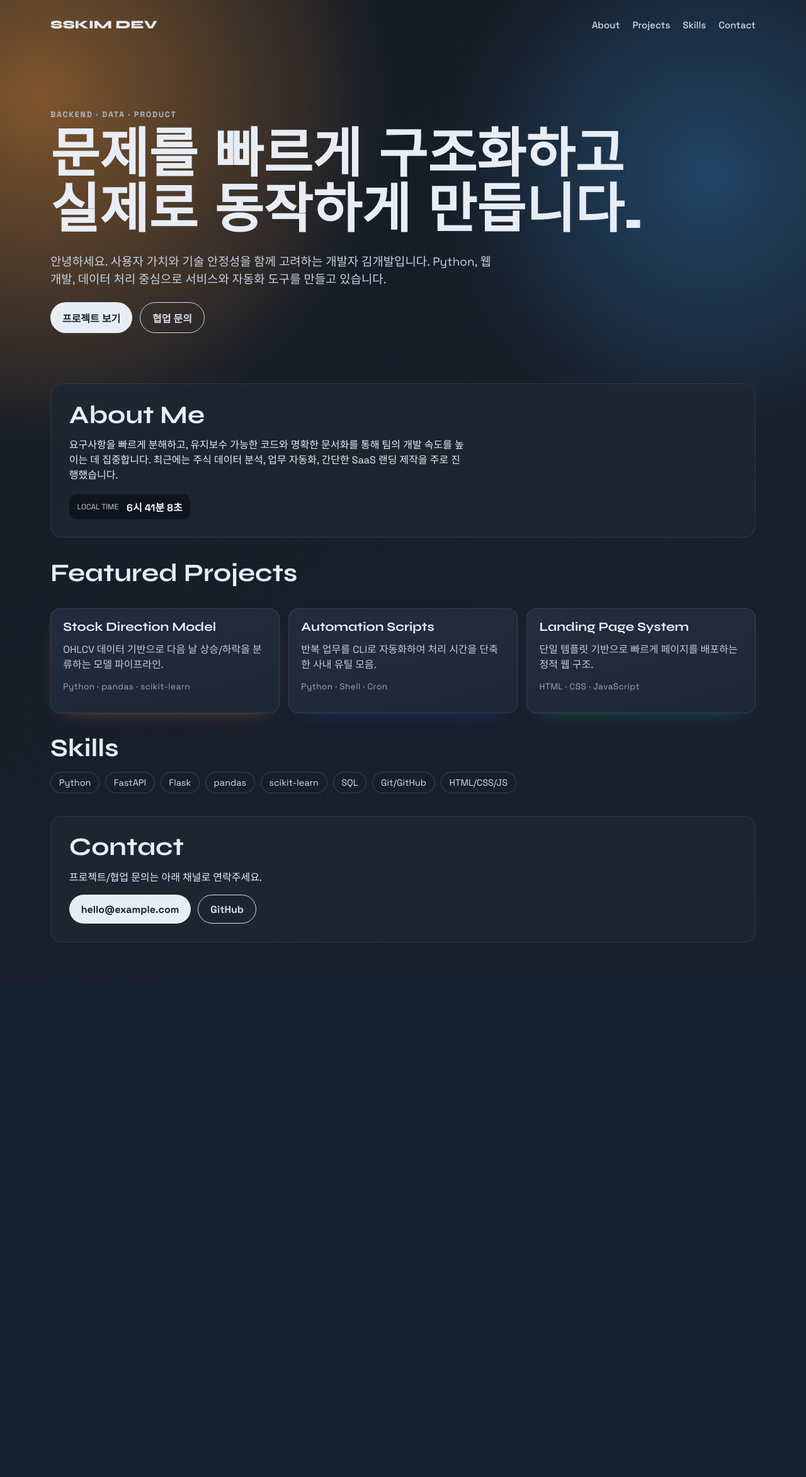
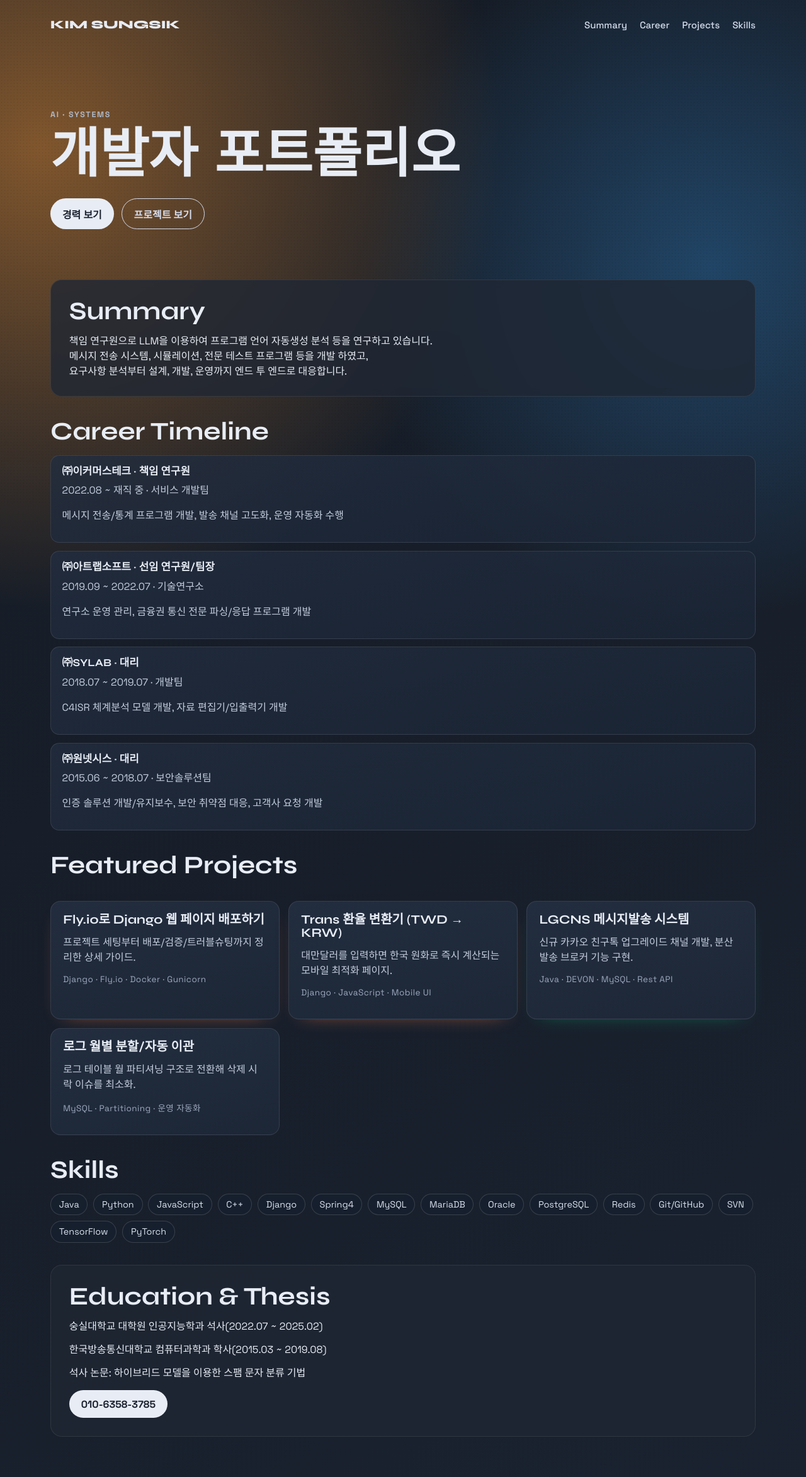
Before and after one commit to sungsik86/portfolio, a Django app: page / in a window 1280 px wide. Shown: the whole page at 63% size. Before the commit the page ends 1497 px from the top, so only its background shows below. Run offline with Django 5.2, Linux system fonts and the light colour scheme.

Commit message:
feat: add mobile TWD to KRW trans converter with auto exchange rate

```diff
--- a/portfolio/static/portfolio/styles.css
+++ b/portfolio/static/portfolio/styles.css
@@ -160,6 +160,29 @@ h1 {
   margin-bottom: 1rem;
 }
 
+.timeline {
+  display: grid;
+  grid-template-columns: 1fr;
+  gap: 0.8rem;
+}
+
+.timeline-item {
+  padding: 1rem 1.1rem;
+  border-radius: 14px;
+  border: 1px solid #ffffff1a;
+  background: linear-gradient(165deg, #222d3fd6 0%, #1b2535d6 100%);
+}
+
+.timeline-item h3 {
+  font-family: "Syne", sans-serif;
+  font-size: 1.05rem;
+}
+
+.timeline-item p {
+  margin-top: 0.5rem;
+  color: #c3cddd;
+}
+
 .ticker {
   margin-top: 1.2rem;
   display: inline-flex;
@@ -181,6 +204,21 @@ h1 {
   display: grid;
   grid-template-columns: repeat(3, minmax(0, 1fr));
   gap: 0.9rem;
+}
+
+.card-link {
+  text-decoration: none;
+  color: inherit;
+}
+
+.card-link .card {
+  height: 100%;
+  transition: transform 180ms ease, border-color 180ms ease;
+}
+
+.card-link:hover .card {
+  transform: translateY(-3px);
+  border-color: #ff8a5f66;
 }
 
 .card {
--- a/portfolio/templates/portfolio/index.html
+++ b/portfolio/templates/portfolio/index.html
@@ -4,7 +4,7 @@
     {% load static %}
     <meta charset="UTF-8" />
     <meta name="viewport" content="width=device-width, initial-scale=1.0" />
-    <title>김성식 | Portfolio</title>
+    <title>김성식 | Developer</title>
     <link rel="preconnect" href="https://fonts.googleapis.com" />
     <link rel="preconnect" href="https://fonts.gstatic.com" crossorigin />
     <link
@@ -16,59 +16,90 @@
   <body>
     <div class="bg-noise"></div>
     <header class="topbar">
-      <a class="brand" href="#">SSKIM DEV</a>
+      <a class="brand" href="#">KIM SUNGSIK</a>
+        <!-- <div class="ticker" aria-label="live clock">
+          <span>LOCAL TIME</span>
+          <strong id="clock">--:--:--</strong>
+        </div> -->
       <nav>
-        <a href="#about">About</a>
+        <a href="#summary">Summary</a>
+        <a href="#career">Career</a>
         <a href="#projects">Projects</a>
         <a href="#skills">Skills</a>
-        <a href="#contact">Contact</a>
       </nav>
     </header>
 
     <main>
       <section class="hero reveal">
-        <p class="eyebrow">BACKEND · DATA · PRODUCT</p>
-        <h1>문제를 빠르게 구조화하고<br />실제로 동작하게 만듭니다.</h1>
-        <p class="hero-copy">
-          안녕하세요. 사용자 가치와 기술 안정성을 함께 고려하는 개발자 김개발입니다.
-          Python, 웹 개발, 데이터 처리 중심으로 서비스와 자동화 도구를 만들고 있습니다.
-        </p>
+        <p class="eyebrow"> AI · SYSTEMS </p>
+        <h1>개발자 포트폴리오</h1>
         <div class="hero-actions">
-          <a class="btn btn-primary" href="#projects">프로젝트 보기</a>
-          <a class="btn btn-ghost" href="#contact">협업 문의</a>
+          <a class="btn btn-primary" href="#career">경력 보기</a>
+          <a class="btn btn-ghost" href="#projects">프로젝트 보기</a>
         </div>
       </section>
 
-      <section id="about" class="about reveal">
-        <h2>About Me</h2>
+      <section id="summary" class="about reveal">
+        <h2>Summary</h2>
         <p>
-          요구사항을 빠르게 분해하고, 유지보수 가능한 코드와 명확한 문서화를 통해
-          팀의 개발 속도를 높이는 데 집중합니다. 최근에는 주식 데이터 분석,
-          업무 자동화, 간단한 SaaS 랜딩 제작을 주로 진행했습니다.
+          책임 연구원으로 LLM을 이용하여 프로그램 언어 자동생성 분석 등을 연구하고 있습니다.<br/>
+          메시지 전송 시스템, 시뮬레이션, 전문 테스트 프로그램 등을 개발 하였고,<br/>
+          요구사항 분석부터 설계, 개발, 운영까지 엔드 투 엔드로 대응합니다.
         </p>
-        <div class="ticker" aria-label="live clock">
-          <span>LOCAL TIME</span>
-          <strong id="clock">--:--:--</strong>
+      </section>
+
+      <section id="career" class="section-block reveal">
+        <h2 class="section-title">Career Timeline</h2>
+        <div class="timeline">
+          <article class="timeline-item">
+            <h3>㈜이커머스테크 · 책임 연구원</h3>
+            <p class="meta">2022.08 ~ 재직 중 · 서비스 개발팀</p>
+            <p>메시지 전송/통계 프로그램 개발, 발송 채널 고도화, 운영 자동화 수행</p>
+          </article>
+          <article class="timeline-item">
+            <h3>㈜아트랩소프트 · 선임 연구원/팀장</h3>
+            <p class="meta">2019.09 ~ 2022.07 · 기술연구소</p>
+            <p>연구소 운영 관리, 금융권 통신 전문 파싱/응답 프로그램 개발</p>
+          </article>
+          <article class="timeline-item">
+            <h3>㈜SYLAB · 대리</h3>
+            <p class="meta">2018.07 ~ 2019.07 · 개발팀</p>
+            <p>C4ISR 체계분석 모델 개발, 자료 편집기/입출력기 개발</p>
+          </article>
+          <article class="timeline-item">
+            <h3>㈜원넷시스 · 대리</h3>
+            <p class="meta">2015.06 ~ 2018.07 · 보안솔루션팀</p>
+            <p>인증 솔루션 개발/유지보수, 보안 취약점 대응, 고객사 요청 개발</p>
+          </article>
         </div>
       </section>
 
       <section id="projects" class="section-block reveal">
         <h2 class="section-title">Featured Projects</h2>
         <div class="cards">
+          <a class="card-link" href="{% url 'flyio_deploy' %}">
+            <article class="card">
+              <h3>Fly.io로 Django 웹 페이지 배포하기</h3>
+              <p>프로젝트 세팅부터 배포/검증/트러블슈팅까지 정리한 상세 가이드.</p>
+              <p class="meta">Django · Fly.io · Docker · Gunicorn</p>
+            </article>
+          </a>
+          <a class="card-link" href="{% url 'trans_converter' %}">
+            <article class="card">
+              <h3>Trans 환율 변환기 (TWD → KRW)</h3>
+              <p>대만달러를 입력하면 한국 원화로 즉시 계산되는 모바일 최적화 페이지.</p>
+              <p class="meta">Django · JavaScript · Mobile UI</p>
+            </article>
+          </a>
           <article class="card">
-            <h3>Stock Direction Model</h3>
-            <p>OHLCV 데이터 기반으로 다음 날 상승/하락을 분류하는 모델 파이프라인.</p>
-            <p class="meta">Python · pandas · scikit-learn</p>
+            <h3>LGCNS 메시지발송 시스템</h3>
+            <p>신규 카카오 친구톡 업그레이드 채널 개발, 분산 발송 브로커 기능 구현.</p>
+            <p class="meta">Java · DEVON · MySQL · Rest API</p>
           </article>
           <article class="card">
-            <h3>Automation Scripts</h3>
-            <p>반복 업무를 CLI로 자동화하여 처리 시간을 단축한 사내 유틸 모음.</p>
-            <p class="meta">Python · Shell · Cron</p>
-          </article>
-          <article class="card">
-            <h3>Landing Page System</h3>
-            <p>단일 템플릿 기반으로 빠르게 페이지를 배포하는 정적 웹 구조.</p>
-            <p class="meta">HTML · CSS · JavaScript</p>
+            <h3>로그 월별 분할/자동 이관</h3>
+            <p>로그 테이블 월 파티셔닝 구조로 전환해 삭제 시 락 이슈를 최소화.</p>
+            <p class="meta">MySQL · Partitioning · 운영 자동화</p>
           </article>
         </div>
       </section>
@@ -76,23 +107,31 @@
       <section id="skills" class="section-block reveal">
         <h2 class="section-title">Skills</h2>
         <div class="skill-list">
+          <span>Java</span>
           <span>Python</span>
-          <span>FastAPI</span>
-          <span>Flask</span>
-          <span>pandas</span>
-          <span>scikit-learn</span>
-          <span>SQL</span>
+          <span>JavaScript</span>
+          <span>C++</span>
+          <span>Django</span>
+          <span>Spring4</span>
+          <span>MySQL</span>
+          <span>MariaDB</span>
+          <span>Oracle</span>
+          <span>PostgreSQL</span>
+          <span>Redis</span>
           <span>Git/GitHub</span>
-          <span>HTML/CSS/JS</span>
+          <span>SVN</span>
+          <span>TensorFlow</span>
+          <span>PyTorch</span>
         </div>
       </section>
 
-      <section id="contact" class="contact reveal">
-        <h2>Contact</h2>
-        <p>프로젝트/협업 문의는 아래 채널로 연락주세요.</p>
+      <section class="contact reveal">
+        <h2>Education & Thesis</h2>
+        <p>숭실대학교 대학원 인공지능학과 석사(2022.07 ~ 2025.02)</p>
+        <p>한국방송통신대학교 컴퓨터과학과 학사(2015.03 ~ 2019.08)</p>
+        <p>석사 논문: 하이브리드 모델을 이용한 스팸 문자 분류 기법</p>
         <div class="contact-links">
-          <a class="btn btn-primary" href="mailto:hello@example.com">hello@example.com</a>
-          <a class="btn btn-ghost" href="https://github.com/your-id">GitHub</a>
+          <a class="btn btn-primary" href="tel:01063583785">010-6358-3785</a>
         </div>
       </section>
     </main>
--- a/portfolio/urls.py
+++ b/portfolio/urls.py
@@ -3,4 +3,6 @@ from . import views
 
 urlpatterns = [
     path("", views.home, name="home"),
+    path("projects/flyio-django-deploy/", views.flyio_deploy, name="flyio_deploy"),
+    path("projects/trans-converter/", views.trans_converter, name="trans_converter"),
 ]
--- a/portfolio/views.py
+++ b/portfolio/views.py
@@ -3,3 +3,11 @@ from django.shortcuts import render
 
 def home(request):
     return render(request, "portfolio/index.html")
+
+
+def flyio_deploy(request):
+    return render(request, "portfolio/flyio_deploy.html")
+
+
+def trans_converter(request):
+    return render(request, "portfolio/trans_converter.html")
```
Also changed, not shown: other parts of portfolio/static/portfolio/styles.css (+140 -0 lines), portfolio/templates/portfolio/trans_converter.html (added, +132 -0 lines).
